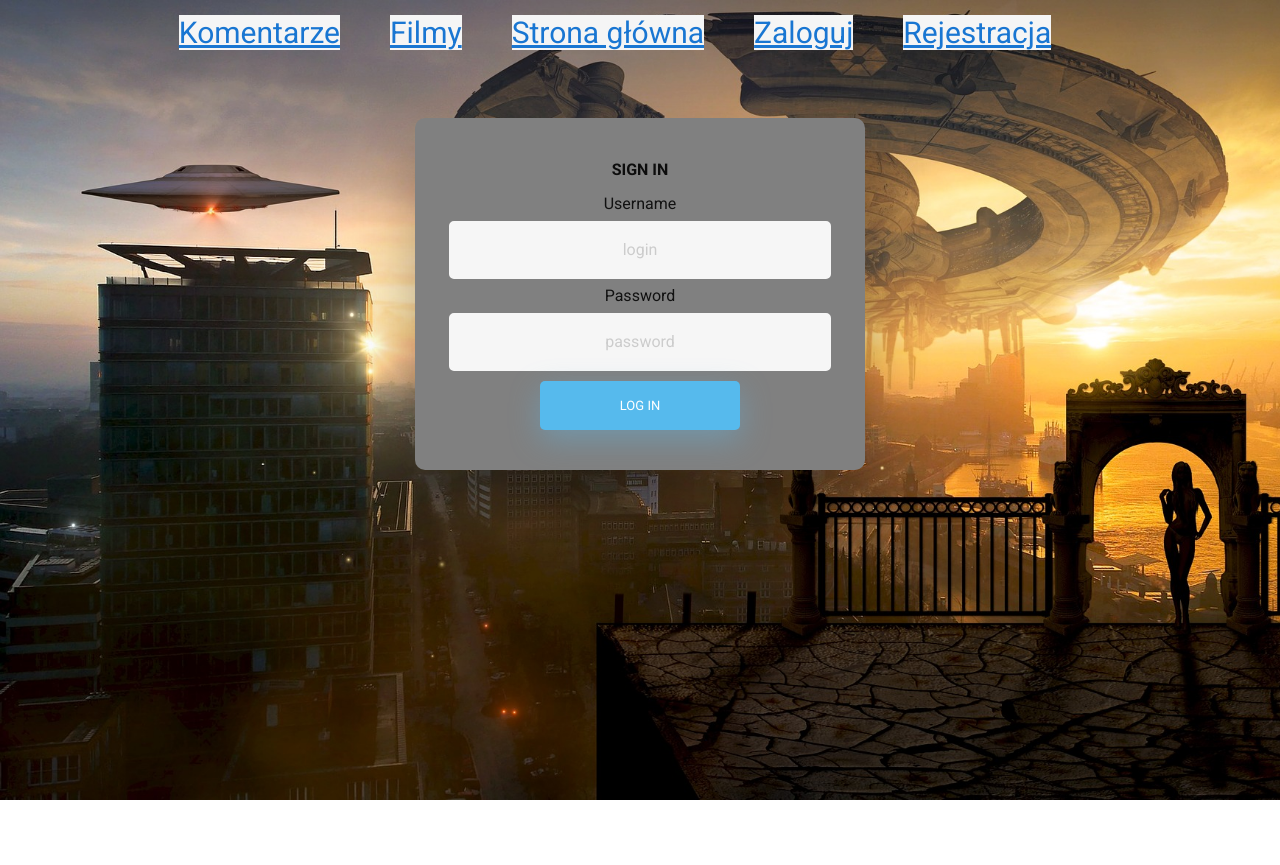
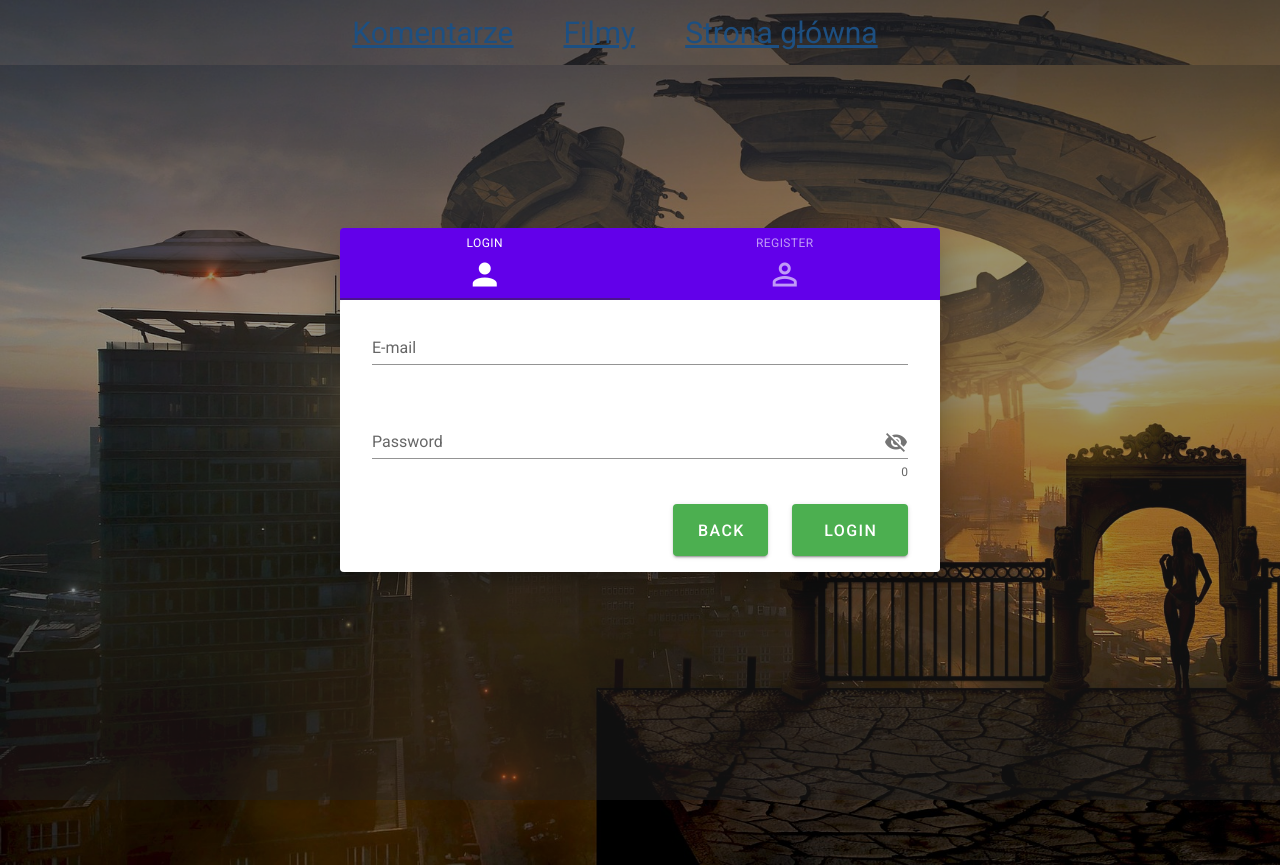
Before and after one commit to MiczuPuzi/VueFilmShop, a Vue app in the folder frontfilmshop/: page /#/login in a window 1280 px wide. Before the commit the page ends 800 px from the top, so only its background shows below. Built offline with nearby package versions, Linux system fonts and the light colour scheme; no server answers.

Commit message:
Upgrade Register and Login view starting creating addOpinionDialog

```diff
--- a/frontfilmshop/src/App.vue
+++ b/frontfilmshop/src/App.vue
@@ -5,8 +5,6 @@
         <router-link class="link" to="/opinions">Komentarze</router-link>
         <router-link class="link" to="/films">Filmy</router-link>
         <router-link class="link" to="/home">Strona główna</router-link>
-        <router-link class="link" to="/login">Zaloguj</router-link>
-        <router-link class="link" to="/register">Rejestracja</router-link>
       </div>
       <router-view></router-view>
     </div>
@@ -23,6 +21,7 @@ export default {
   }),
   mounted() {
     this.$store.dispatch('fetchFilms').catch(error => alert(error.response.data))
+    this.$store.dispatch('fetchOpinions').catch(error => alert(error.response.data))
   }
 };
 </script>
@@ -42,8 +41,6 @@ export default {
 
 .link {
   margin-right: 50px;
-  background: whitesmoke;
-  color: white;
 }
 a{
   color: white;
--- a/frontfilmshop/src/components/FilmCard.vue
+++ b/frontfilmshop/src/components/FilmCard.vue
@@ -1,11 +1,13 @@
 <template>
   <v-container>
-    <v-card color="grey darken-1">
+    <v-card color="grey darken-1" style="min-height: 300px">
       <v-card-title class="white--text justify-center">{{film.title}}</v-card-title>
       <v-card-subtitle class="white--text">Reżyser: {{film.directorName}}</v-card-subtitle>
       <v-card-text class="white--text">Cena: {{film.price}}</v-card-text>
       <v-card-text class="white--text">{{film.description}}</v-card-text>
-      <v-btn class="float-right">Dodaj do koszyka</v-btn>
+      <v-card-actions class="class-actions">
+      <v-btn class="">Dodaj do koszyka</v-btn>
+      </v-card-actions>
     </v-card>
   </v-container>
 </template>
@@ -20,5 +22,9 @@ export default {
 </script>
 
 <style scoped>
+.class-actions{
+  position: absolute;
+  bottom: 0;
+}
 
 </style>
--- a/frontfilmshop/src/router/index.js
+++ b/frontfilmshop/src/router/index.js
@@ -4,7 +4,6 @@ import Home from '../views/Home.vue'
 import Films from '../views/Films.vue';
 import Login from '../views/Login.vue';
 import Opinions from "../views/Opinions.vue";
-import Register from "../views/Register";
 
 Vue.use(VueRouter)
 
@@ -30,12 +29,6 @@ const routes = [
         name: 'Opinions',
         component: Opinions
     },
-    {
-        path: '/register',
-        name: 'Register',
-        component: Register
-    }
-
 ]
 
 const router = new VueRouter({
--- a/frontfilmshop/src/views/Films.vue
+++ b/frontfilmshop/src/views/Films.vue
@@ -1,11 +1,11 @@
 <template>
-  <div class="d-flex align-items-stretch flex-wrap">
+  <v-container class="d-flex align-items-stretch flex-wrap">
     <v-row>
       <v-col cols="4" v-for="film in films" :key="film.id">
         <film-card :film="film"/>
       </v-col>
     </v-row>
-  </div>
+  </v-container>
 </template>
 
 <script>
--- a/frontfilmshop/src/views/Home.vue
+++ b/frontfilmshop/src/views/Home.vue
@@ -7,8 +7,8 @@
       </v-row>
       <v-row class="justify-center">
           <v-col cols="12">
-              <v-card color="blue-grey lighten-2" @click="goToMainPage">
-                  <v-card-title class="justify-center" >Zaloguj się</v-card-title>
+              <v-card color="blue-grey lighten-2" @click="register">
+                  <v-card-title class="justify-center" >Logowanie/Rejestracja</v-card-title>
               </v-card>
           </v-col>
       </v-row>
@@ -19,8 +19,8 @@
 export default {
 
   methods: {
-    goToMainPage(){
-      return this.router.push('/app')
+    register(){
+      return this.$router.push({path: '/login'})
     }
   }
 
--- a/frontfilmshop/src/views/Login.vue
+++ b/frontfilmshop/src/views/Login.vue
@@ -1,247 +1,127 @@
 <template>
-  <div class="wrapper fadeInDown">
-    <div id="formContent">
-
-      <h1 class="active"> Sign In </h1>
-
-      <form>
-        <label for="login">Username</label><input type="text" id="login" class="fadeIn second" name="login"
-                                                  placeholder="login">
-        <label for="password">Password</label><input type="text" id="password" class="fadeIn third" name="login"
-                                                     placeholder="password">
-        <input type="submit" class="fadeIn fourth" value="Log In">
-      </form>
-
-    </div>
+  <div id="app">
+    <v-app>
+      <v-dialog v-model="dialog" persistent max-width="600px" min-width="360px">
+        <div>
+          <v-tabs v-model="tab" show-arrows background-color="deep-purple accent-4" icons-and-text dark grow>
+            <v-tabs-slider color="purple darken-4"></v-tabs-slider>
+            <v-tab v-for="i in tabs" :key="i">
+              <v-icon large>{{ i.icon }}</v-icon>
+              <div class="caption py-1">{{ i.name }}</div>
+            </v-tab>
+            <v-tab-item>
+              <v-card class="px-4">
+                <v-card-text>
+                  <v-form ref="loginForm" v-model="valid" lazy-validation>
+                    <v-row>
+                      <v-col cols="12">
+                        <v-text-field v-model="loginEmail" :rules="loginEmailRules" label="E-mail" required></v-text-field>
+                      </v-col>
+                      <v-col cols="12">
+                        <v-text-field v-model="loginPassword" :append-icon="show1?'mdi-eye':'mdi-eye-off'" :rules="[rules.required, rules.min]" :type="show1 ? 'text' : 'password'" name="input-10-1" label="Password" hint="At least 8 characters" counter @click:append="show1 = !show1"></v-text-field>
+                      </v-col>
+                      <v-col class="d-flex" cols="12" sm="6" xsm="12">
+                      </v-col>
+                      <v-spacer></v-spacer>
+                      <v-col>
+                        <v-btn x-large color="success" to="/home">Back</v-btn>
+                      </v-col>
+                      <v-col class="d-flex" cols="12" sm="3" xsm="12" align-end>
+                        <v-btn x-large block :disabled="!valid" color="success" @click="validate"> Login </v-btn>
+                      </v-col>
+                    </v-row>
+                  </v-form>
+                </v-card-text>
+              </v-card>
+            </v-tab-item>
+            <v-tab-item>
+              <v-card class="px-4">
+                <v-card-text>
+                  <v-form ref="registerForm" v-model="valid" lazy-validation>
+                    <v-row>
+                      <v-col cols="12">
+                        <v-text-field v-model="email" :rules="emailRules" label="E-mail" required></v-text-field>
+                      </v-col>
+                      <v-col cols="12">
+                        <v-text-field v-model="password" :append-icon="show1 ? 'mdi-eye' : 'mdi-eye-off'" :rules="[rules.required, rules.min]" :type="show1 ? 'text' : 'password'" name="input-10-1" label="Password" hint="At least 8 characters" counter @click:append="show1 = !show1"></v-text-field>
+                      </v-col>
+                      <v-col cols="12">
+                        <v-text-field block v-model="verify" :append-icon="show1 ? 'mdi-eye' : 'mdi-eye-off'" :rules="[rules.required, passwordMatch]" :type="show1 ? 'text' : 'password'" name="input-10-1" label="Confirm Password" counter @click:append="show1 = !show1"></v-text-field>
+                      </v-col>
+                      <v-spacer></v-spacer>
+                      <v-col class="d-flex ml-auto" cols="12" sm="3" xsm="12">
+                        <v-btn x-large block :disabled="!valid" color="success" @click="validate">Register</v-btn>
+                      </v-col>
+                    </v-row>
+                  </v-form>
+                </v-card-text>
+              </v-card>
+            </v-tab-item>
+          </v-tabs>
+        </div>
+      </v-dialog>
+    </v-app>
   </div>
 </template>
 
 
 <script>
 export default {
-  name: "Login"
+  name: "Login",
+
+  computed: {
+    passwordMatch() {
+      return () => this.password === this.verify || "Password must match";
+    }
+  },
+
+  methods: {
+    validate() {
+      if (this.$refs.loginForm.validate()) {
+        return true
+      }
+    },
+    reset() {
+      this.$refs.form.reset();
+    },
+    resetValidation() {
+      this.$refs.form.resetValidation();
+    }
+  },
+  data:() => ({
+    dialog: true,
+    tab: 0,
+    tabs: [
+      {name:"Login", icon:"mdi-account"},
+      {name:"Register", icon:"mdi-account-outline"}
+    ],
+    valid: true,
+
+    firstName: "",
+    lastName: "",
+    email: "",
+    password: "",
+    verify: "",
+    loginPassword: "",
+    loginEmail: "",
+    loginEmailRules: [
+      v => !!v || "Required",
+      v => /.+@.+\..+/.test(v) || "E-mail must be valid"
+    ],
+    emailRules: [
+      v => !!v || "Required",
+      v => /.+@.+\..+/.test(v) || "E-mail must be valid"
+    ],
+
+    show1: false,
+    rules: {
+      required: value => !!value || "Required.",
+      min: v => (v && v.length >= 8) || "Min 8 characters"
+    }
+})
 }
 </script>
 
 <style scoped>
 
-body {
-  font-family: "Poppins", sans-serif;
-  height: 100vh;
-}
-
-a {
-  color: #92badd;
-  display: inline-block;
-  text-decoration: none;
-  font-weight: 400;
-}
-
-h1 {
-  text-align: center;
-  font-size: 16px;
-  font-weight: 600;
-  text-transform: uppercase;
-  display: inline-block;
-  margin: 40px 8px 10px 8px;
-  color: #cccccc;
-}
-
-
-.wrapper {
-  display: flex;
-  align-items: center;
-  flex-direction: column;
-  justify-content: center;
-  width: 100%;
-  min-height: 100%;
-  padding: 20px;
-}
-
-#formContent {
-  -webkit-border-radius: 10px 10px 10px 10px;
-  border-radius: 10px 10px 10px 10px;
-  background: grey;
-  width: 90%;
-  max-width: 450px;
-  position: relative;
-  -webkit-box-shadow: 0 30px 60px 0 rgba(0, 0, 0, 0.3);
-  box-shadow: 0 30px 60px 0 rgba(0, 0, 0, 0.3);
-  text-align: center;
-}
-
-
-h1 {
-  color: #cccccc;
-  size: A5;
-}
-
-h1.active {
-  color: #0d0d0d;
-}
-
-input[type=button], input[type=submit], input[type=reset] {
-  background-color: #56baed;
-  border: none;
-  color: white;
-  padding: 15px 80px;
-  text-align: center;
-  text-decoration: none;
-  display: inline-block;
-  text-transform: uppercase;
-  font-size: 13px;
-  -webkit-box-shadow: 0 10px 30px 0 rgba(95, 186, 233, 0.4);
-  box-shadow: 0 10px 30px 0 rgba(95, 186, 233, 0.4);
-  -webkit-border-radius: 5px 5px 5px 5px;
-  border-radius: 5px 5px 5px 5px;
-  margin: 5px 20px 40px 20px;
-  -webkit-transition: all 0.3s ease-in-out;
-  -moz-transition: all 0.3s ease-in-out;
-  -ms-transition: all 0.3s ease-in-out;
-  -o-transition: all 0.3s ease-in-out;
-  transition: all 0.3s ease-in-out;
-}
-
-
-input[type=button]:active, input[type=submit]:active, input[type=reset]:active {
-  -moz-transform: scale(0.95);
-  -webkit-transform: scale(0.95);
-  -o-transform: scale(0.95);
-  -ms-transform: scale(0.95);
-  transform: scale(0.95);
-}
-
-input[type=text] {
-  background-color: #f6f6f6;
-  color: #0d0d0d;
-  padding: 15px 32px;
-  text-align: center;
-  text-decoration: none;
-  display: inline-block;
-  font-size: 16px;
-  margin: 5px;
-  width: 85%;
-  border: 2px solid #f6f6f6;
-  -webkit-transition: all 0.5s ease-in-out;
-  -moz-transition: all 0.5s ease-in-out;
-  -ms-transition: all 0.5s ease-in-out;
-  -o-transition: all 0.5s ease-in-out;
-  transition: all 0.5s ease-in-out;
-  -webkit-border-radius: 5px 5px 5px 5px;
-  border-radius: 5px 5px 5px 5px;
-}
-
-
-input[type=text]::placeholder {
-  color: #cccccc;
-}
-
-.fadeInDown {
-  -webkit-animation-name: fadeInDown;
-  animation-name: fadeInDown;
-  -webkit-animation-duration: 1s;
-  animation-duration: 1s;
-  -webkit-animation-fill-mode: both;
-  animation-fill-mode: both;
-}
-
-@-webkit-keyframes fadeInDown {
-  0% {
-    opacity: 0;
-    -webkit-transform: translate3d(0, -100%, 0);
-    transform: translate3d(0, -100%, 0);
-  }
-  100% {
-    opacity: 1;
-    -webkit-transform: none;
-    transform: none;
-  }
-}
-
-@keyframes fadeInDown {
-  0% {
-    opacity: 0;
-    -webkit-transform: translate3d(0, -100%, 0);
-    transform: translate3d(0, -100%, 0);
-  }
-  100% {
-    opacity: 1;
-    -webkit-transform: none;
-    transform: none;
-  }
-}
-
-@-webkit-keyframes fadeIn {
-  from {
-    opacity: 0;
-  }
-  to {
-    opacity: 1;
-  }
-}
-
-@-moz-keyframes fadeIn {
-  from {
-    opacity: 0;
-  }
-  to {
-    opacity: 1;
-  }
-}
-
-@keyframes fadeIn {
-  from {
-    opacity: 0;
-  }
-  to {
-    opacity: 1;
-  }
-}
-
-.fadeIn {
-  opacity: 0;
-  -webkit-animation: fadeIn ease-in 1;
-  -moz-animation: fadeIn ease-in 1;
-  animation: fadeIn ease-in 1;
-
-  -webkit-animation-fill-mode: forwards;
-  -moz-animation-fill-mode: forwards;
-  animation-fill-mode: forwards;
-
-  -webkit-animation-duration: 1s;
-  -moz-animation-duration: 1s;
-  animation-duration: 1s;
-}
-
-.fadeIn {
-  -webkit-animation-delay: 0.4s;
-  -moz-animation-delay: 0.4s;
-  animation-delay: 0.4s;
-}
-
-.fadeIn.second {
-  -webkit-animation-delay: 0.6s;
-  -moz-animation-delay: 0.6s;
-  animation-delay: 0.6s;
-}
-
-.fadeIn.third {
-  -webkit-animation-delay: 0.8s;
-  -moz-animation-delay: 0.8s;
-  animation-delay: 0.8s;
-}
-
-.fadeIn.fourth {
-  -webkit-animation-delay: 1s;
-  -moz-animation-delay: 1s;
-  animation-delay: 1s;
-}
-
-*:focus {
-  outline: none;
-}
-
-* {
-  box-sizing: border-box;
-}
 </style>
--- a/frontfilmshop/src/views/Opinions.vue
+++ b/frontfilmshop/src/views/Opinions.vue
@@ -1,19 +1,32 @@
 <template>
-  <div class="d-flex align-items-stretch flex-wrap">
+  <v-container class="d-flex align-items-stretch flex-wrap">
+        <v-btn
+            class="mx-2"
+            fab
+            dark
+            color="indigo"
+            v-on="on"
+        >
+          <v-icon  dark>
+            mdi-plus
+          </v-icon>
+        </v-btn>
     <v-row>
-      <v-col cols="2" v-for="opinion in opinions" :key="opinion.id">
+      <v-col cols="4" v-for="opinion in opinions" :key="opinion.id">
         <opinion-card :opinion="opinion"/>
       </v-col>
     </v-row>
-  </div>
+  </v-container>
 </template>
 
 <script>
 import OpinionCard from "../components/OpinionCard";
 
+
 export default {
   name: "Opinions",
   components: {
+
     OpinionCard
   },
   computed: {
--- a/frontfilmshop/src/views/Register.vue
+++ /dev/null
@@ -1,102 +0,0 @@
-<template>
-  <v-form class="register-form" ref="form" v-model="valid" lazy-validation>
-    <h1 class="register-title">Register</h1>
-
-    <v-text-field
-        v-model="username"
-        :rules="usernameRules"
-        label="Username"
-        required
-        outlined
-    ></v-text-field>
-
-    <v-text-field
-        v-model="email"
-        :rules="emailRules"
-        label="E-mail"
-        required
-        outlined
-    ></v-text-field>
-
-    <v-text-field
-        v-model="password"
-        label="Password"
-        :rules="passwordRules"
-        :append-icon="showPassword ? 'mdi-eye' : 'mdi-eye-off'"
-        :type="showPassword ? 'text' : 'password'"
-        required
-        outlined
-        @click:append="showPassword = !showPassword"
-    ></v-text-field>
-
-    <div class="register-buttons">
-      <v-btn
-          class="register-button"
-          :disabled="!valid"
-          color="success"
-          @click="validate"
-      >
-        Register
-      </v-btn>
-
-      <v-btn class="register-button" color="error" @click="reset">
-        Reset
-      </v-btn>
-    </div>
-  </v-form>
-</template>
-
-<script>
-export default {
-  data: () => ({
-    valid: true,
-    username: "",
-    usernameRules: [(v) => !!v || "Name is required"],
-    email: "",
-    emailRules: [
-      (v) => !!v || "E-mail is required",
-      (v) => /.+@.+\..+/.test(v) || "E-mail must be valid",
-    ],
-    password: "",
-    showPassword: false,
-    passwordRules: [(v) => !!v || "Password is required"],
-  }),
-
-  methods: {
-    validate() {
-      this.$refs.form.validate();
-      console.log("Register successful");
-    },
-    reset() {
-      this.$refs.form.reset();
-    },
-  },
-};
-</script>
-
-<style scoped>
-.register-form {
-  background-color: #fff;
-  padding: 20px;
-  border-radius: 8px;
-  box-shadow: 0px 0px 10px 10px rgba(0, 0, 0, 0.336);
-}
-
-.register-title {
-  font-size: 32px;
-  margin-bottom: 20px;
-  width: 100%;
-  text-align: center;
-}
-
-.register-buttons {
-  display: flex;
-  align-items: center;
-  justify-content: space-around;
-  width: 100%;
-}
-
-.register-button {
-  margin: 0;
-}
-</style>
```
Also changed, not shown: frontfilmshop/src/components/AddOpinionDialog.vue (added, +32 -0 lines).
